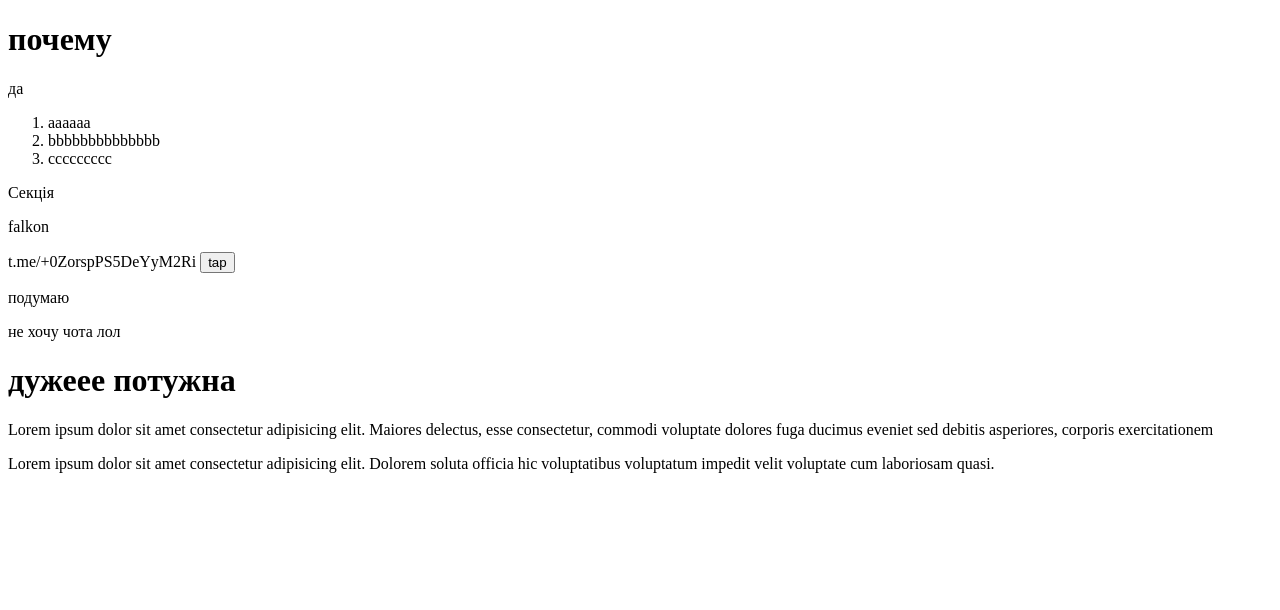
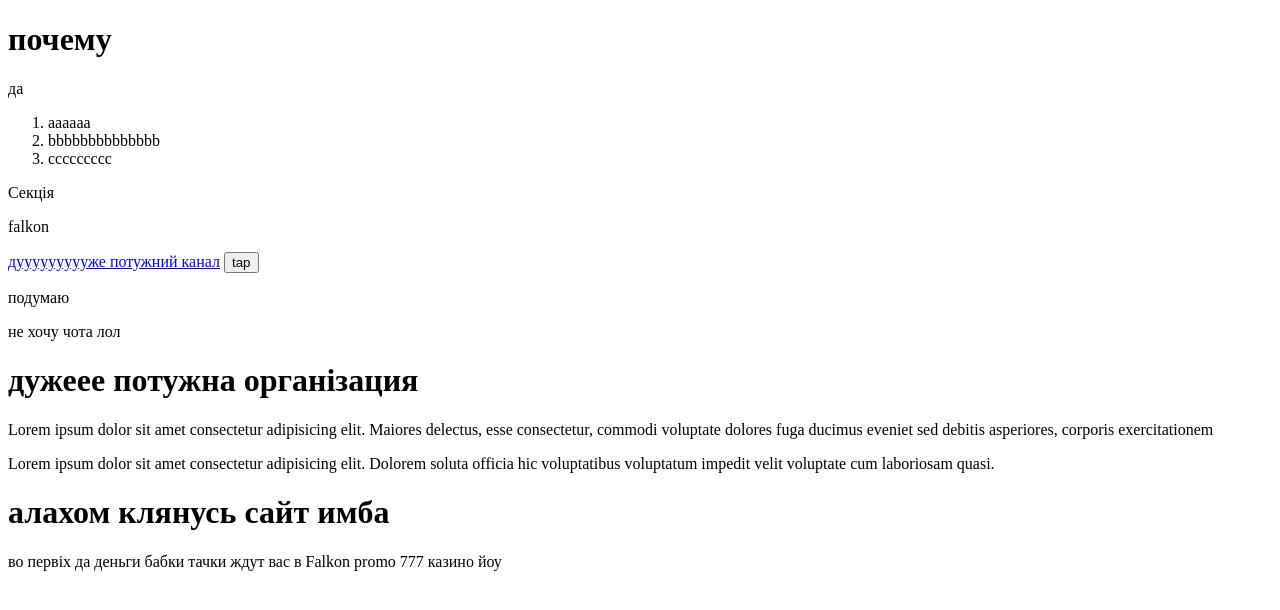
Before and after one commit to opleg609/opleg, a plain HTML site: page index.html in a window 1280 px wide. Drawn offline with Linux system fonts and the light colour scheme.

Commit message:
dyyyyyhe pootyhniu progres

```diff
--- a/index.html
+++ b/index.html
@@ -17,14 +17,14 @@
 </html>
 <section>Секція</section>
 <p>falkon</p>
-<a>t.me/+0ZorspPS5DeYyM2Ri</a>
+<a href="https://t.me/+QZ2o3LeWtsFIM2My">дуууууууууже потужний канал</a>
 <button>tap</button>
 <p>подумаю
 </p>
 <p>
 не хочу чота лол
 </p>
-<h1>дужеее потужна</h1>
+<h1>дужеее потужна організация </h1>
 <p>
 	Lorem ipsum dolor sit amet consectetur adipisicing elit.
 	Maiores delectus, esse consectetur, commodi voluptate dolores
@@ -35,3 +35,5 @@
 	officia hic voluptatibus voluptatum impedit velit voluptate cum laboriosam
     quasi.
 </p>
+<h1>алахом клянусь сайт имба</h1>
+<p> во первіх да деньги бабки тачки ждут вас в Falkon promo 777 казино йоу</p>
```
